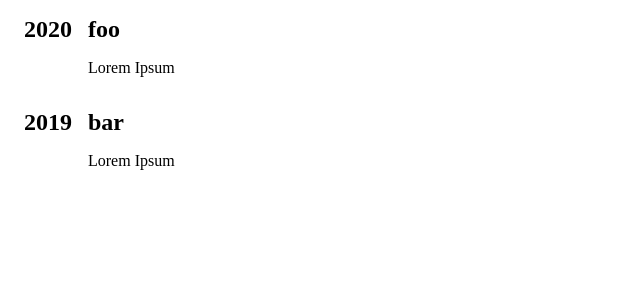
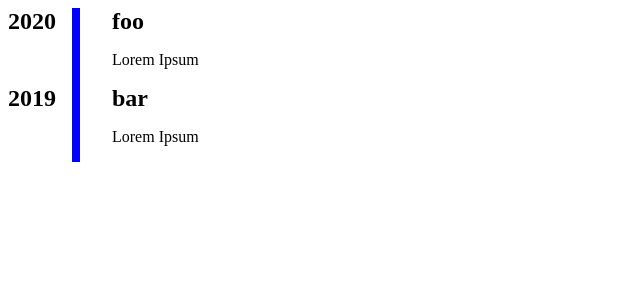
Before and after one commit to garritfra/cv, a React (Vite) app: page / in a window 1280 px wide. Shown: the top 300 px of the page, without its empty margins (0-640 px from the left). Built offline with nearby package versions, Linux system fonts and the light colour scheme.

Commit message:
feat: add divider

```diff
--- a/src/components/Event.js
+++ b/src/components/Event.js
@@ -7,6 +7,7 @@ export default function Event({ title, description, year }) {
       <YearContainer>
         <Title>{year}</Title>
       </YearContainer>
+      <Divider />
       <ContentContainer>
         <Title>{title}</Title>
         <p>{description}</p>
@@ -21,13 +22,19 @@ const YearContainer = styled.div`
   margin-right: 1em;
 `;
 
-const ContentContainer = styled.div``;
+const ContentContainer = styled.div`
+  margin-left: 2em;
+`;
 
 const Container = styled.div`
   display: flex;
-  margin: 1em;
 `;
 
 const Title = styled.h2`
   margin: 0;
 `;
+
+const Divider = styled.div`
+  width: 0.5em;
+  background: blue;
+`;
```
